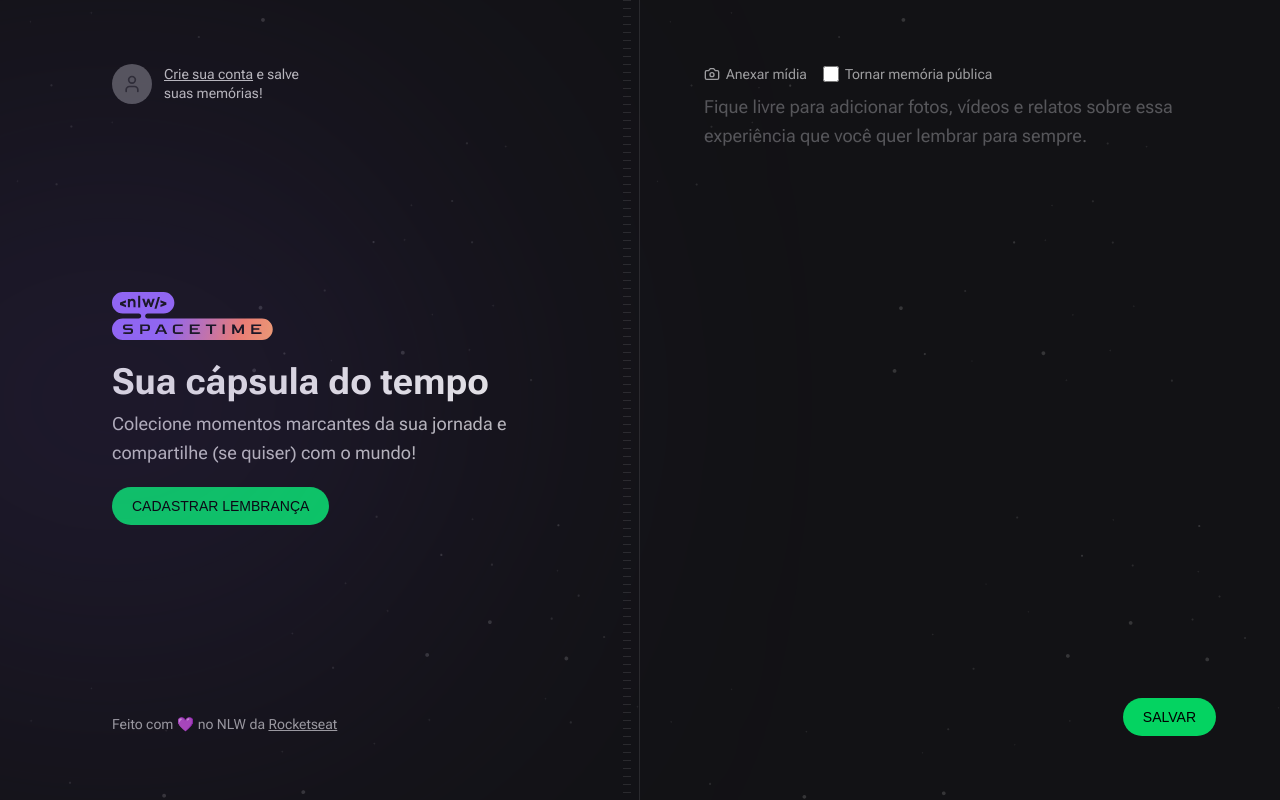
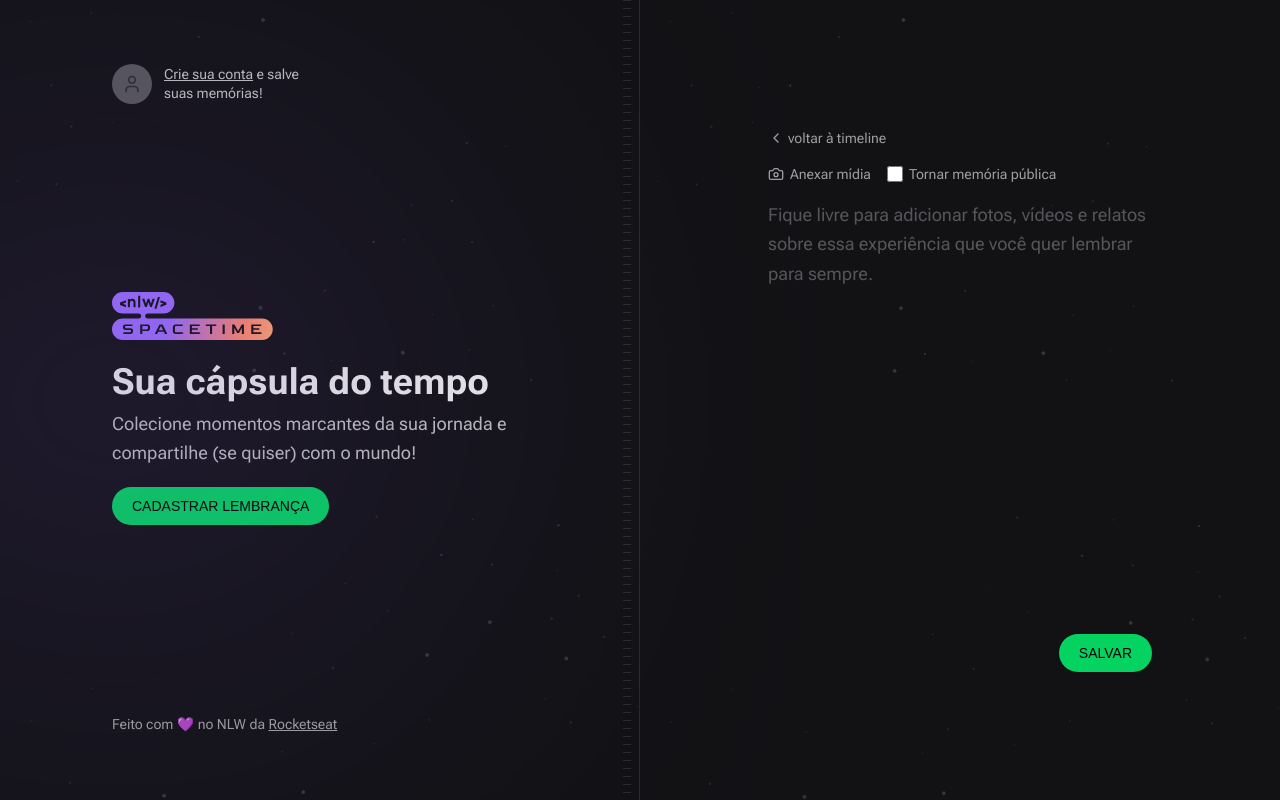
Before and after one commit to FKnight-cyber/Spacetime, a Next.js app in the folder web/: page /memories/new in a window 1280 px wide. Built offline with nearby package versions, Linux system fonts and the light colour scheme; no server answers; a web font is replaced by a local one.

Commit message:
feat: :sparkles: add media upload

```diff
--- a/web/package.json
+++ b/web/package.json
@@ -16,6 +16,7 @@
     "axios": "^1.4.0",
     "eslint": "8.40.0",
     "eslint-config-next": "13.4.2",
+    "js-cookie": "^3.0.5",
     "jwt-decode": "^3.1.2",
     "lucide-react": "^0.219.0",
     "next": "13.4.2",
@@ -27,6 +28,7 @@
   },
   "devDependencies": {
     "@rocketseat/eslint-config": "^1.2.0",
+    "@types/js-cookie": "^3.0.3",
     "prettier-plugin-tailwindcss": "^0.3.0"
   }
 }
--- a/web/src/app/memories/new/page.tsx
+++ b/web/src/app/memories/new/page.tsx
@@ -1,44 +1,19 @@
-import { Camera } from 'lucide-react'
+import { NewMemoryForm } from '../../../components/NewMemoryForm'
+import { ChevronLeft } from 'lucide-react'
+import Link from 'next/link'
+
 export default function NewMemory() {
   return (
-    <form className="flex flex-1 flex-col gap-2">
-      <div className="flex items-center gap-4">
-        <label
-          htmlFor="media"
-          className="flex cursor-pointer items-center gap-1.5 text-sm text-gray-200 hover:text-gray-100"
-        >
-          <Camera className="h-4 w-4" />
-          Anexar mídia
-        </label>
+    <div className="flex flex-1 flex-col gap-4 p-16">
+      <Link
+        href="/"
+        className="flex items-center gap-1 text-sm text-gray-200 hover:text-gray-100"
+      >
+        <ChevronLeft className="h-4 w-4" />
+        voltar à timeline
+      </Link>
 
-        <label
-          htmlFor="isPublic"
-          className="flex items-center gap-1.5 text-sm text-gray-200 hover:text-gray-100"
-        >
-          <input
-            type="checkbox"
-            name="isPublic"
-            id="isPublic"
-            value="true"
-            className="h-4 w-4 rounded border-gray-400 bg-gray-700 text-purple-500"
-          />
-          Tornar memória pública
-        </label>
-      </div>
-
-      <textarea
-        name="content"
-        spellCheck={false}
-        className="w-full flex-1 resize-none rounded border-0 bg-transparent p-0 text-lg leading-relaxed text-gray-100 placeholder:text-gray-400 focus:ring-0"
-        placeholder="Fique livre para adicionar fotos, vídeos e relatos sobre essa experiência que você quer lembrar para sempre."
-      />
-
-      <button
-        type="submit"
-        className="inline-block self-end rounded-full bg-green-500 px-5 py-3 font-alt text-sm uppercase leading-none text-black hover:bg-green-600"
-      >
-        Salvar
-      </button>
-    </form>
+      <NewMemoryForm />
+    </div>
   )
 }
--- /dev/null
+++ b/web/src/components/MediaPicker.tsx
@@ -0,0 +1,41 @@
+'use client'
+
+import { ChangeEvent, useState } from 'react'
+
+export function MediaPicker() {
+  const [preview, setPreview] = useState<string | null>(null)
+
+  function onFileSelected(event: ChangeEvent<HTMLInputElement>) {
+    const { files } = event.target
+
+    if (!files) {
+      return
+    }
+
+    const previewURL = URL.createObjectURL(files[0])
+
+    setPreview(previewURL)
+  }
+
+  return (
+    <>
+      <input
+        onChange={onFileSelected}
+        type="file"
+        name="coverUrl"
+        id="media"
+        accept="image/*"
+        className="invisible h-0 w-0"
+      />
+
+      {preview && (
+        // eslint-disable-next-line
+        <img
+          src={preview}
+          alt=""
+          className="aspect-video w-full rounded-lg object-cover"
+        />
+      )}
+    </>
+  )
+}
--- /dev/null
+++ b/web/src/components/NewMemoryForm.tsx
@@ -0,0 +1,93 @@
+'use client'
+
+import { Camera } from 'lucide-react'
+import { MediaPicker } from './MediaPicker'
+import { FormEvent } from 'react'
+import { api } from '@/lib/api'
+import Cookie from 'js-cookie'
+import { useRouter } from 'next/navigation'
+
+export function NewMemoryForm() {
+  const router = useRouter()
+
+  async function handleCreateMemory(event: FormEvent<HTMLFormElement>) {
+    event.preventDefault()
+
+    const formData = new FormData(event.currentTarget)
+
+    const fileToUpload = formData.get('coverUrl')
+
+    let coverUrl = ''
+
+    if (fileToUpload) {
+      const uploadFormData = new FormData()
+      uploadFormData.set('file', fileToUpload)
+
+      const uploadResponse = await api.post('/upload', uploadFormData)
+
+      coverUrl = uploadResponse.data.fileUrl
+    }
+
+    const token = Cookie.get('token')
+
+    await api.post(
+      '/memories',
+      {
+        coverUrl,
+        content: formData.get('content'),
+        isPublic: formData.get('isPublic'),
+      },
+      {
+        headers: {
+          Authorization: `Bearer ${token}`,
+        },
+      },
+    )
+
+    router.push('/')
+  }
+
+  return (
+    <form onSubmit={handleCreateMemory} className="flex flex-1 flex-col gap-2">
+      <div className="flex items-center gap-4">
+        <label
+          htmlFor="media"
+          className="flex cursor-pointer items-center gap-1.5 text-sm text-gray-200 hover:text-gray-100"
+        >
+          <Camera className="h-4 w-4" />
+          Anexar mídia
+        </label>
+
+        <label
+          htmlFor="isPublic"
+          className="flex items-center gap-1.5 text-sm text-gray-200 hover:text-gray-100"
+        >
+          <input
+            type="checkbox"
+            name="isPublic"
+            id="isPublic"
+            value="true"
+            className="h-4 w-4 rounded border-gray-400 bg-gray-700 text-purple-500"
+          />
+          Tornar memória pública
+        </label>
+      </div>
+
+      <MediaPicker />
+
+      <textarea
+        name="content"
+        spellCheck={false}
+        className="w-full flex-1 resize-none rounded border-0 bg-transparent p-0 text-lg leading-relaxed text-gray-100 placeholder:text-gray-400 focus:ring-0"
+        placeholder="Fique livre para adicionar fotos, vídeos e relatos sobre essa experiência que você quer lembrar para sempre."
+      />
+
+      <button
+        type="submit"
+        className="inline-block self-end rounded-full bg-green-500 px-5 py-3 font-alt text-sm uppercase leading-none text-black hover:bg-green-600"
+      >
+        Salvar
+      </button>
+    </form>
+  )
+}
```
Also changed, not shown: 2 other files (tests, documents, lock files or other folders).
